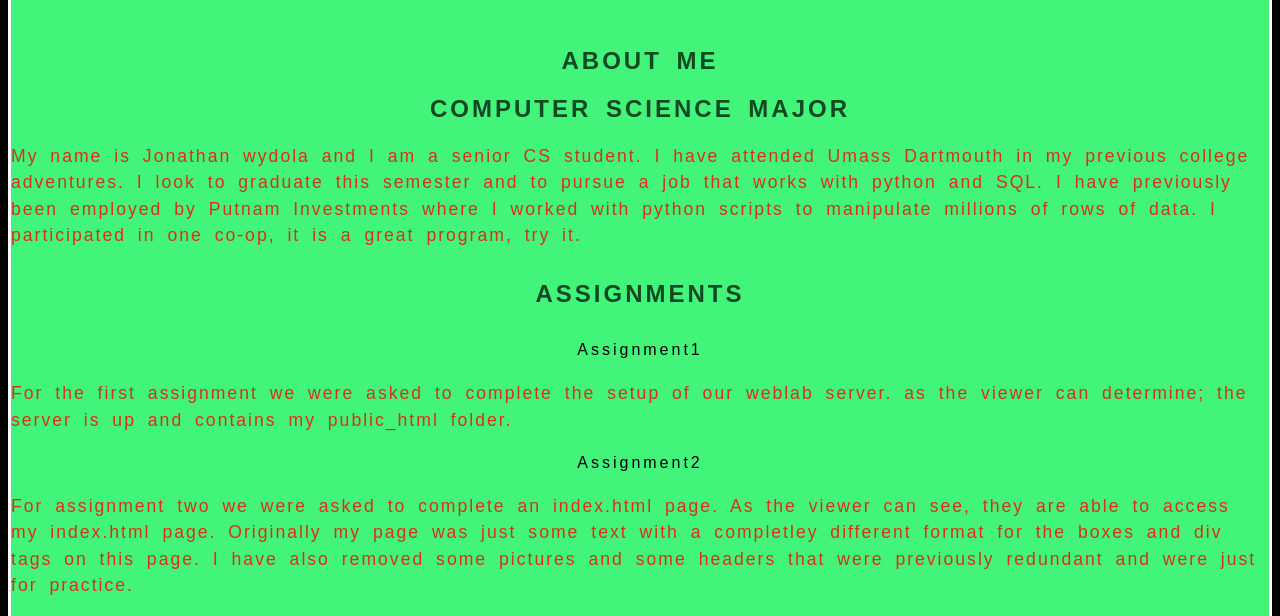
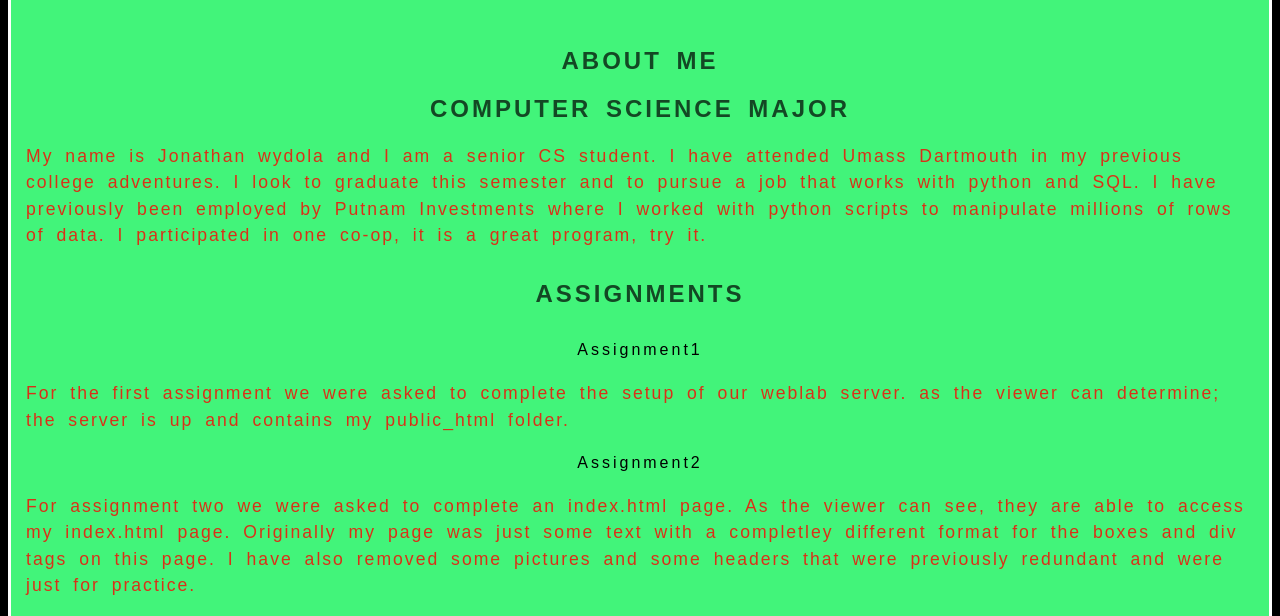
Before and after one commit to jonathanWydola/myPage, a plain HTML site: page index.html in a window 1280 px wide. Shown: the part 184-800 px from the top of the page. Drawn offline with Linux system fonts and the light colour scheme.

Commit message:
fixed the contents formating to have a left and right margin

```diff
--- a/css/styles.css
+++ b/css/styles.css
@@ -119,7 +119,7 @@ truely center my nav bar*/
 .content {
 	text-align:			center;
 	padding: 			0;
-	margin:				0px	0px;
+	margin:				0px	15px;
 }
 
 .content h4{
```
